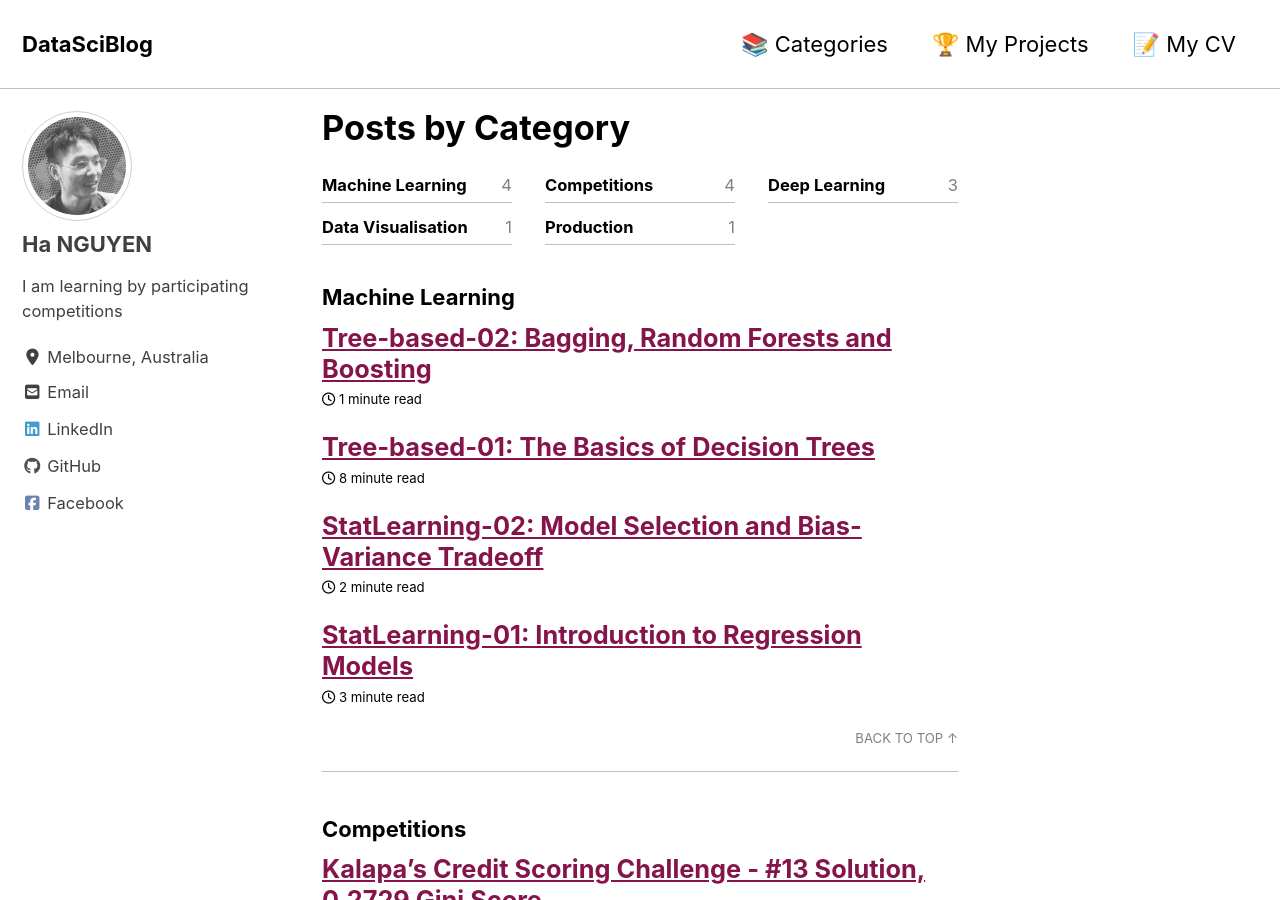
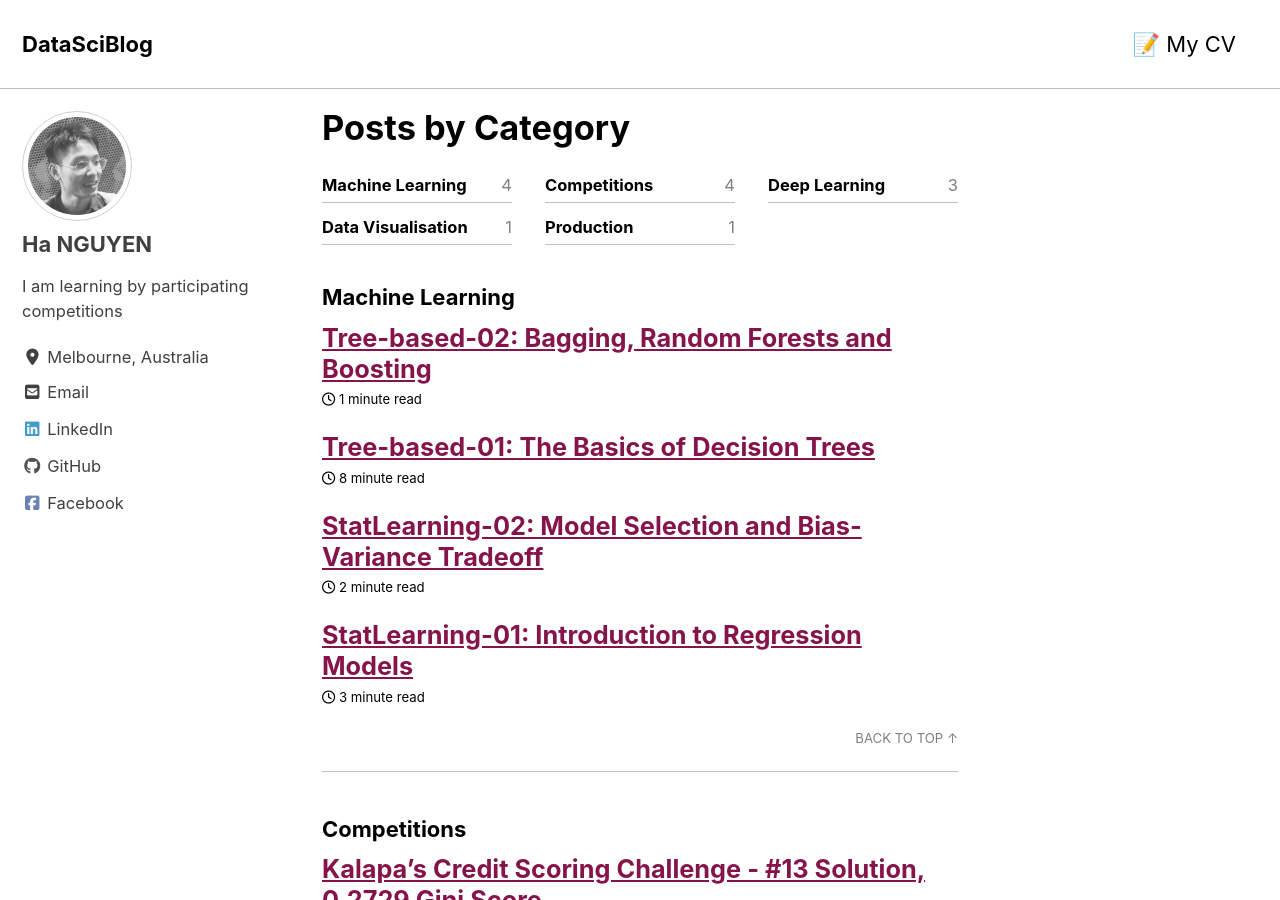
Before and after one commit to datasciblog/datasciblog.github.io, a Jekyll site: the page built from index.html, in a window 1280 px wide and 900 px high. Built offline with Jekyll 4.4.1, drawn with Linux system fonts in a browser that asks for light colours; cached includes are drawn as plain includes; nearby versions of some CDN libraries; the list of posts is cut into pages by our own code.

Commit message:
Update navigation.yml

```diff
--- a/_data/navigation.yml
+++ b/_data/navigation.yml
@@ -1,10 +1,4 @@
 # main links
 main:
-  #- title: "Blogs"
-  #  url: /blogs/
-  - title: "📚 Categories"
-    url: /categories/
-  - title: "🏆 My Projects"
-    url: /categories/#projects
   - title: "📝 My CV"
     url: https://drive.google.com/file/d/11k7W5RAJl0KyTpGnIoLBqGe1aJ1m2N6N/view
```
